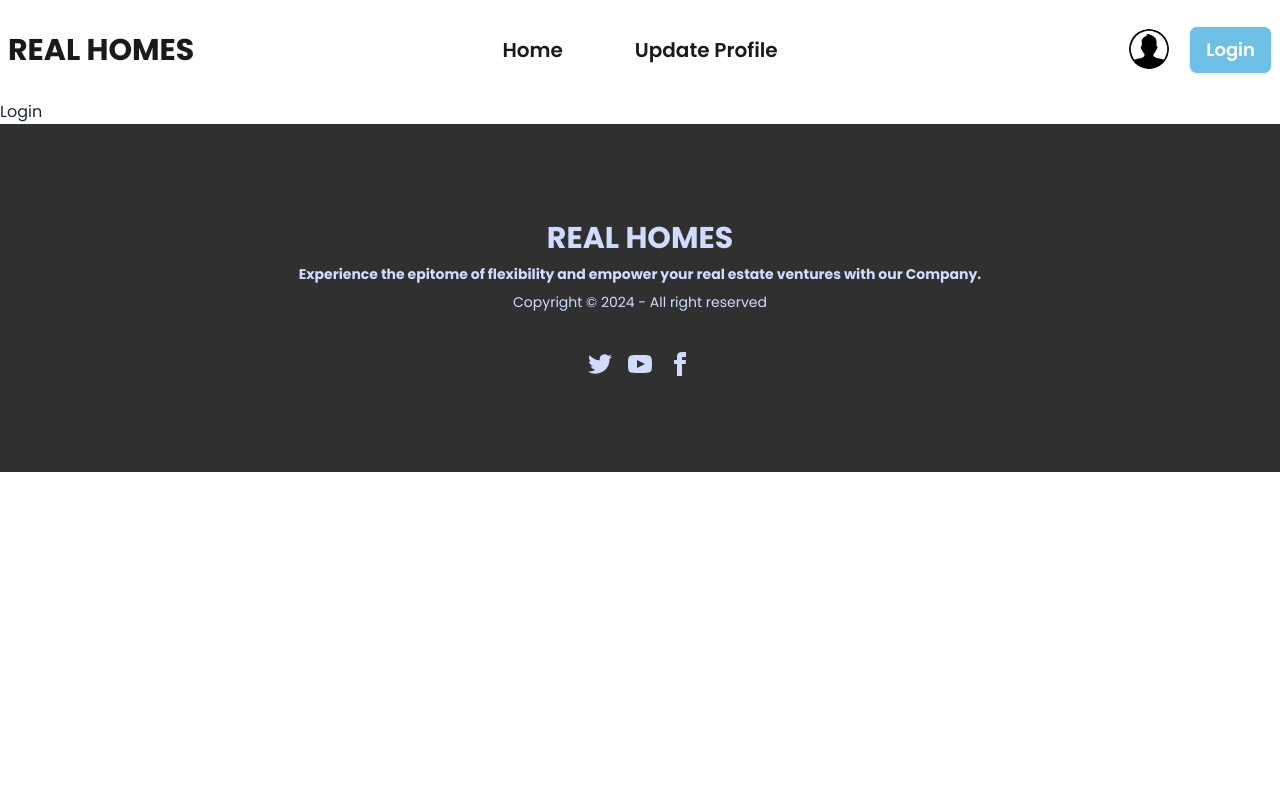
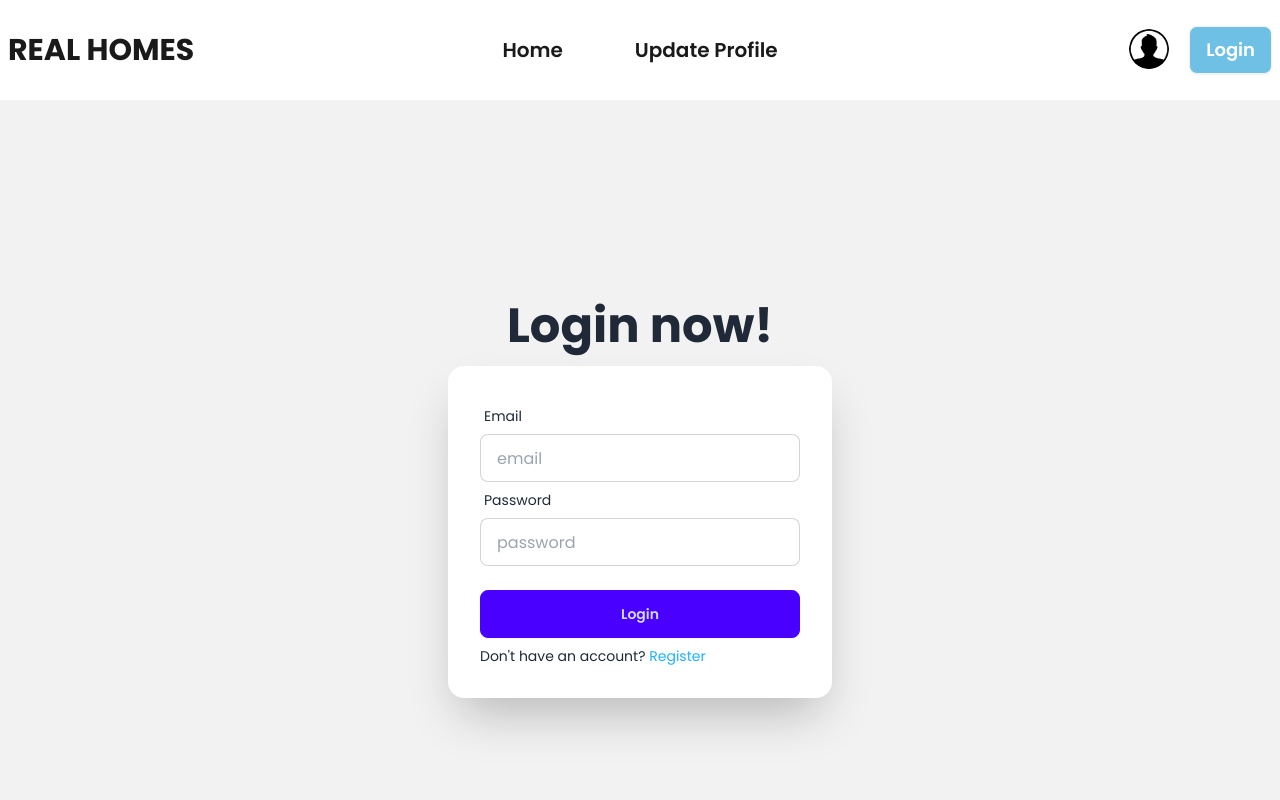
Before and after one commit to Shazzadhossensunny/real-homes, a React (Vite) app: page /login in a window 1280 px wide. Shown: the top 800 px of the page. Built offline with nearby package versions, Linux system fonts and the light colour scheme.

Commit message:
login page done

```diff
--- a/src/pages/Login.jsx
+++ b/src/pages/Login.jsx
@@ -1,7 +1,48 @@
 
+import { useForm} from "react-hook-form"
+import { Link } from "react-router-dom"
+export default function Login() {
+  const {
+    register,
+    handleSubmit,
+    formState: { errors },
+  } = useForm()
+  const onSubmit = (data) => {
+    console.log(data)
+  }
+  return (
+    <div className="hero min-h-screen bg-base-200">
+    <div className="hero-content flex-col ">
+      <div className="text-center lg:text-left">
+        <h1 className="text-5xl font-bold">Login now!</h1>
+      </div>
+      <div className="card shrink-0 w-full max-w-sm shadow-2xl bg-base-100">
+        <div   className="card-body">
+          <form onSubmit={handleSubmit(onSubmit)}>
 
-export default function Login() {
-  return (
-    <div>Login</div>
+          <div className="form-control">
+            <label className="label">
+              <span className="label-text">Email</span>
+            </label>
+            <input {...register("email", { required: true })} type="email" placeholder="email" className="input input-bordered"  />
+            {errors.email && <span className="text-red-500 text-sm">This field is required</span>}
+          </div>
+          <div className="form-control">
+            <label className="label">
+              <span className="label-text">Password</span>
+            </label>
+            <input {...register("password", { required: true })} type="password" placeholder="password" className="input input-bordered" />
+            {errors.password && <span className="text-red-500 text-sm">This field is required</span>}
+          </div>
+          <div className="form-control mt-6">
+            <button type="submit" className="btn btn-primary">Login</button>
+          </div>
+          </form>
+
+        <p className="text-sm">Don't have an account? <Link to='/register' className="text-[#1cb2ff] hover:link-hover">Register</Link> </p>
+        </div>
+      </div>
+    </div>
+  </div>
   )
 }
--- a/src/pages/Register.jsx
+++ b/src/pages/Register.jsx
@@ -1,10 +1,10 @@
 
 import { useForm} from "react-hook-form"
+import { Link } from "react-router-dom"
 export default function Register() {
   const {
     register,
     handleSubmit,
-    watch,
     formState: { errors },
   } = useForm()
   const onSubmit = (data) => {
@@ -17,7 +17,8 @@ export default function Register() {
       <h1 className="text-5xl font-bold">Register now!</h1>
     </div>
     <div className="card shrink-0 w-full max-w-sm shadow-2xl bg-base-100">
-      <form  onSubmit={handleSubmit(onSubmit)} className="card-body">
+      <div   className="card-body">
+        <form onSubmit={handleSubmit(onSubmit)}>
         <div className="form-control">
           <label className="label">
             <span className="label-text">Name</span>
@@ -48,7 +49,10 @@ export default function Register() {
         <div className="form-control mt-6">
           <button type="submit" className="btn btn-primary">Register</button>
         </div>
-      </form>
+        </form>
+
+      <p className="text-sm">Already have an account? <Link to='/login' className="text-[#1cb2ff] hover:link-hover">Login</Link> </p>
+      </div>
     </div>
   </div>
 </div>
```
